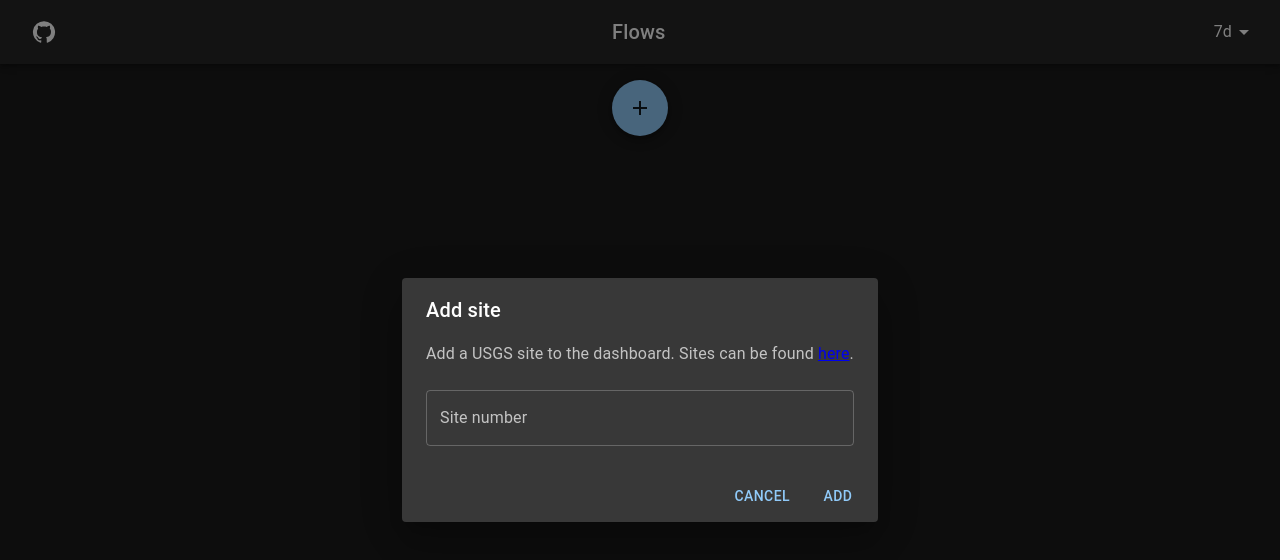
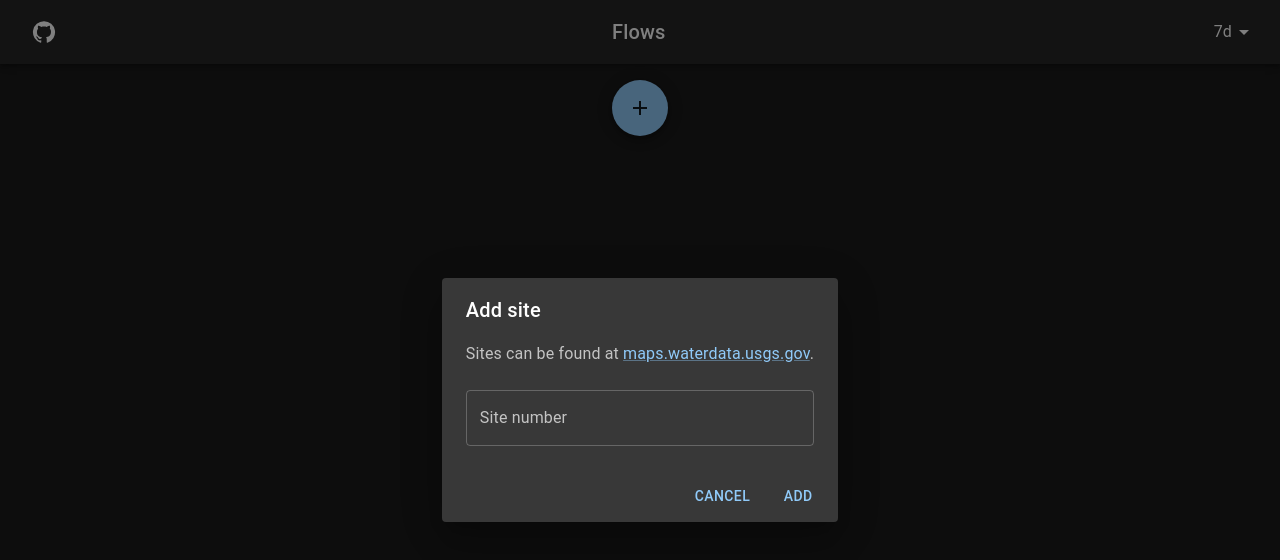
Before and after one commit to codylund/flyfish-today-client, a React (Create React App) app: page / in a window 1280 px wide. Both pictures are taken after a click on the button "add". Shown: the top 560 px of the page. Built offline with nearby package versions, Linux system fonts and the light colour scheme.

Commit message:
fix up links

```diff
--- a/src/components/AddSiteDialog.tsx
+++ b/src/components/AddSiteDialog.tsx
@@ -5,6 +5,7 @@ import DialogActions from '@mui/material/DialogActions'
 import DialogContent from '@mui/material/DialogContent'
 import DialogContentText from '@mui/material/DialogContentText'
 import DialogTitle from '@mui/material/DialogTitle'
+import { Link } from '@mui/material'
 import TextField from '@mui/material/TextField'
 
 export interface AddSiteDialogProps {
@@ -25,7 +26,7 @@ export const AddSiteDialog: FC<AddSiteDialogProps> = ({ open, onSiteAdded, onClo
       <DialogTitle>Add site</DialogTitle>
       <DialogContent>
         <DialogContentText>
-          Add a USGS site to the dashboard. Sites can be found <a href="https://maps.waterdata.usgs.gov/mapper/index.html">here</a>.
+          Sites can be found at <Link href="https://maps.waterdata.usgs.gov/mapper/index.html" target="_blank" rel="noreferrer">maps.waterdata.usgs.gov</Link>.
         </DialogContentText>
         <TextField
           autoFocus
--- a/src/components/FlowAppBar.tsx
+++ b/src/components/FlowAppBar.tsx
@@ -25,7 +25,7 @@ export const FlowAppBar: FC<FlowAppBarProps> = ({ lookback, onLookbackUpdated })
     <Box sx={{ width: '100%', flexGrow: 1 }}>
       <AppBar position="static">
         <Toolbar>
-          <IconButton component={Link} to="https://github.com/codylund/stream-flows">
+          <IconButton component={Link} to="https://github.com/codylund/stream-flows" target="_blank" rel="noreferrer">
             <GitHubIcon />
           </IconButton>
           <Typography variant="h6" component="div" sx={{ flexGrow: 1, textAlign: 'center' }}>
```
